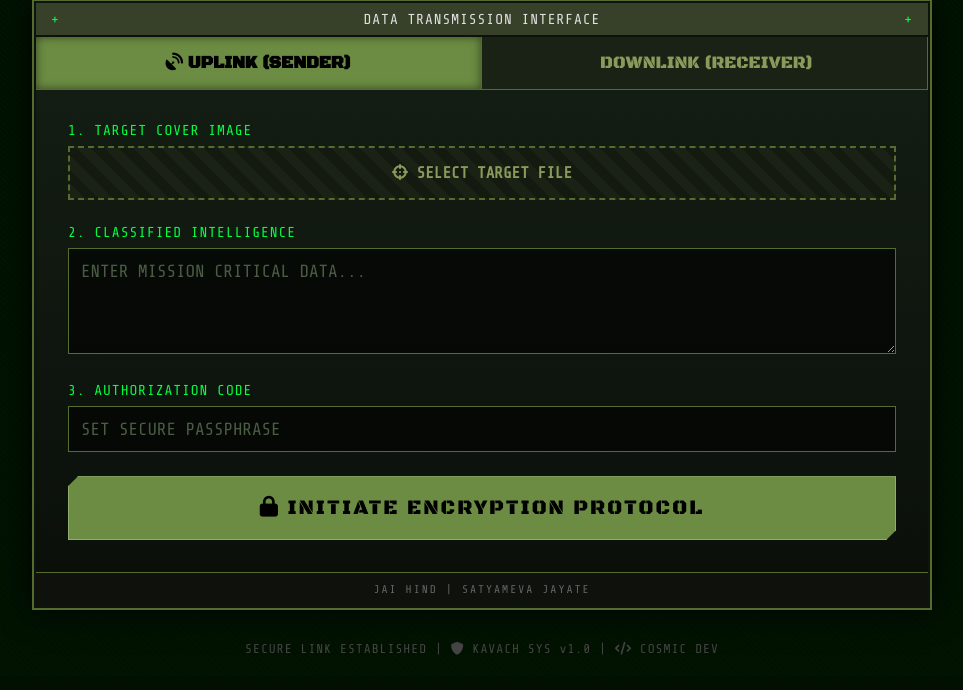
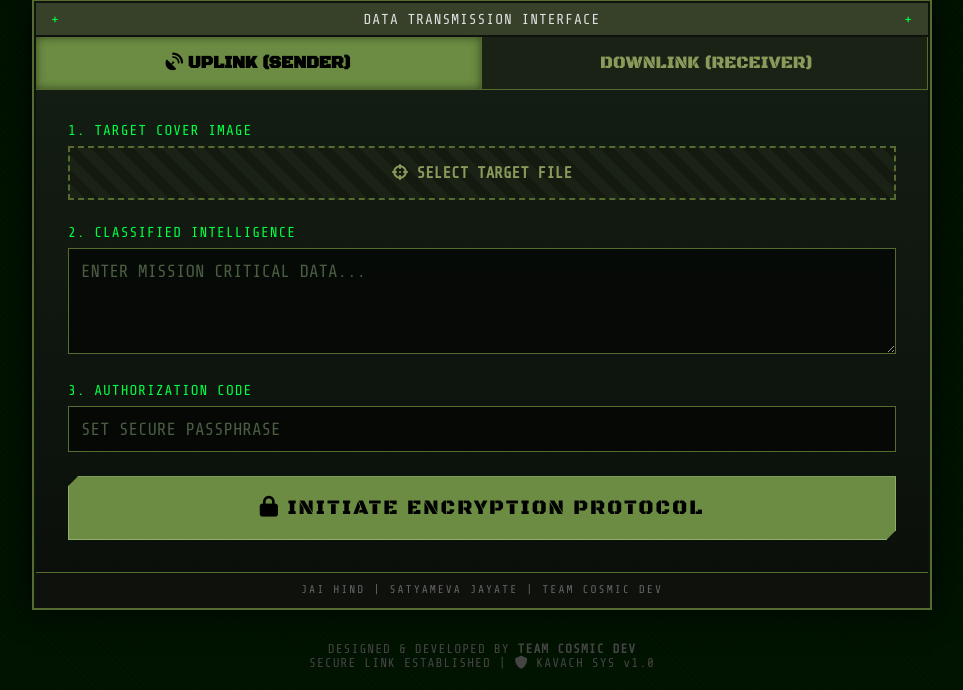
Before and after one commit to gudimetlasanthosh16-png/gemini-hackathon, a Flask app: page / in a window 1280 px wide. Shown: the part 1372-2062 px from the top of the page, without its empty margins (158-1121 px from the left). Before the commit the page ends 2027 px from the top, so only its background shows below. Run offline with Flask 3, Linux system fonts and the light colour scheme.

Commit message:
Enhance Team Footer branding

```diff
--- a/templates/index.html
+++ b/templates/index.html
@@ -203,13 +203,15 @@
             </div>
 
             <div class="panel-footer">
-                JAI HIND | SATYAMEVA JAYATE
+                JAI HIND | SATYAMEVA JAYATE | TEAM COSMIC DEV
             </div>
         </div>
 
         <footer>
-            <p>SECURE LINK ESTABLISHED | <i class="fas fa-shield-alt"></i> KAVACH SYS v1.0 | <i class="fas fa-code"></i>
-                COSMIC DEV</p>
+            <p>
+                DESIGNED & DEVELOPED BY <strong style="color: var(--highlight);">TEAM COSMIC DEV</strong><br>
+                SECURE LINK ESTABLISHED | <i class="fas fa-shield-alt"></i> KAVACH SYS v1.0
+            </p>
         </footer>
     </div>
 
```
